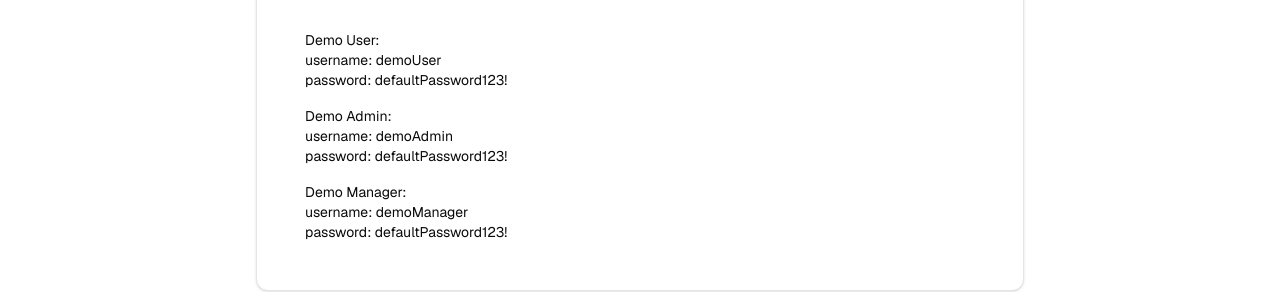
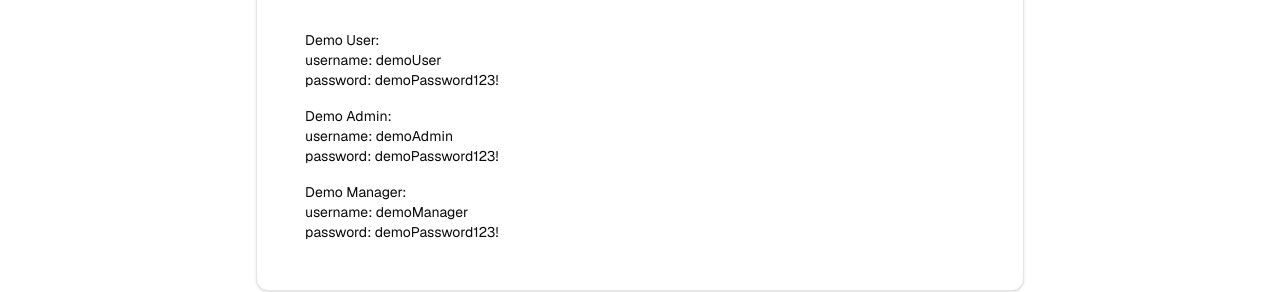
Before and after one commit to Demarcus11/Software-App-Domain-Project, a Next.js app: page /login in a window 1280 px wide. Shown: the part 487-779 px from the top of the page. Built offline with nearby package versions, Linux system fonts and the light colour scheme.

Commit message:
UPDATE: files

```diff
--- a/components/forms/login.tsx
+++ b/components/forms/login.tsx
@@ -185,19 +185,19 @@ const LoginForm = () => {
               <div>
                 <p>Demo User:</p>
                 <p>username: demoUser</p>
-                <p>password: defaultPassword123!</p>
+                <p>password: demoPassword123!</p>
               </div>
 
               <div>
                 <p>Demo Admin:</p>
                 <p>username: demoAdmin</p>
-                <p>password: defaultPassword123!</p>
+                <p>password: demoPassword123!</p>
               </div>
 
               <div>
                 <p>Demo Manager:</p>
                 <p>username: demoManager</p>
-                <p>password: defaultPassword123!</p>
+                <p>password: demoPassword123!</p>
               </div>
             </div>
           </CardContent>
```
